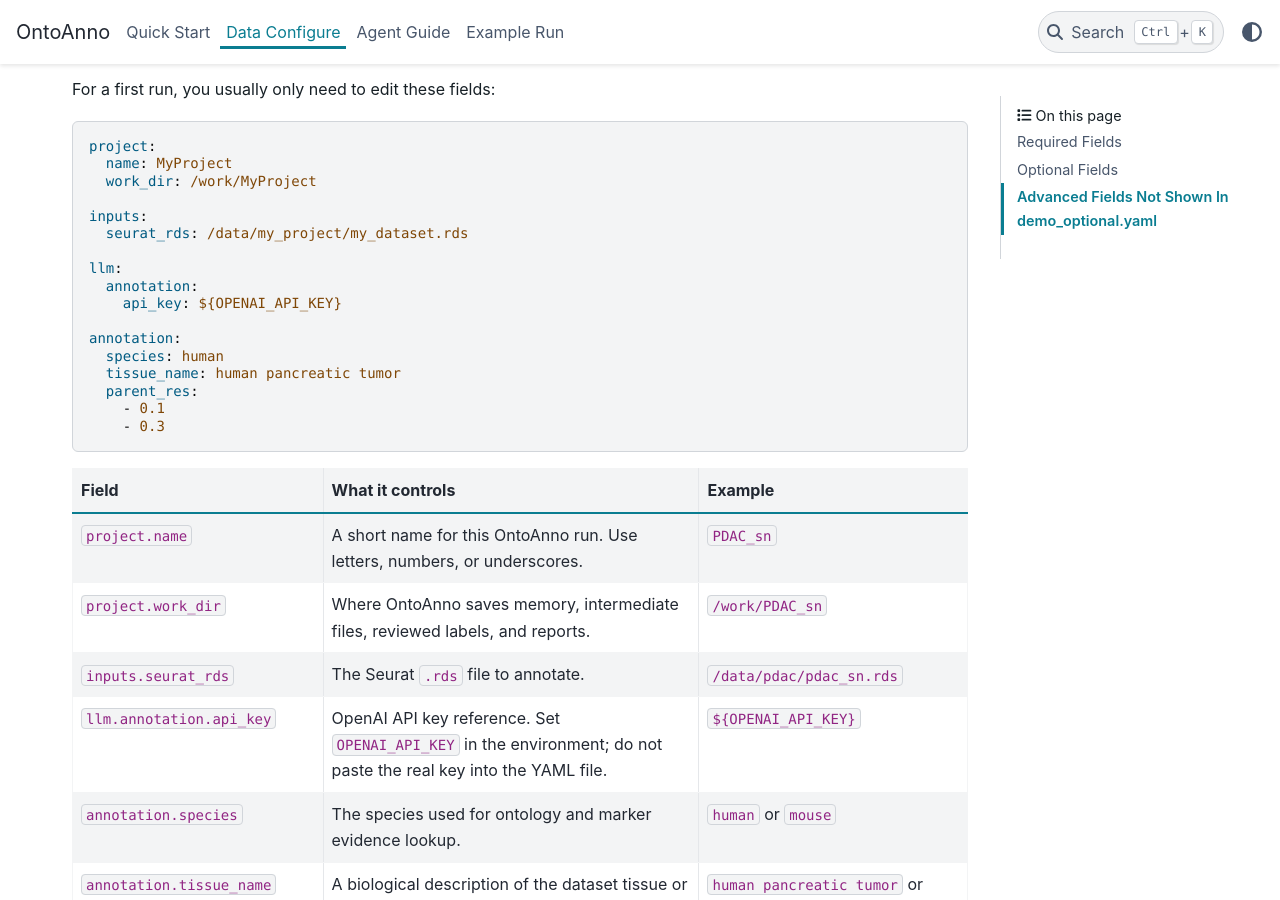
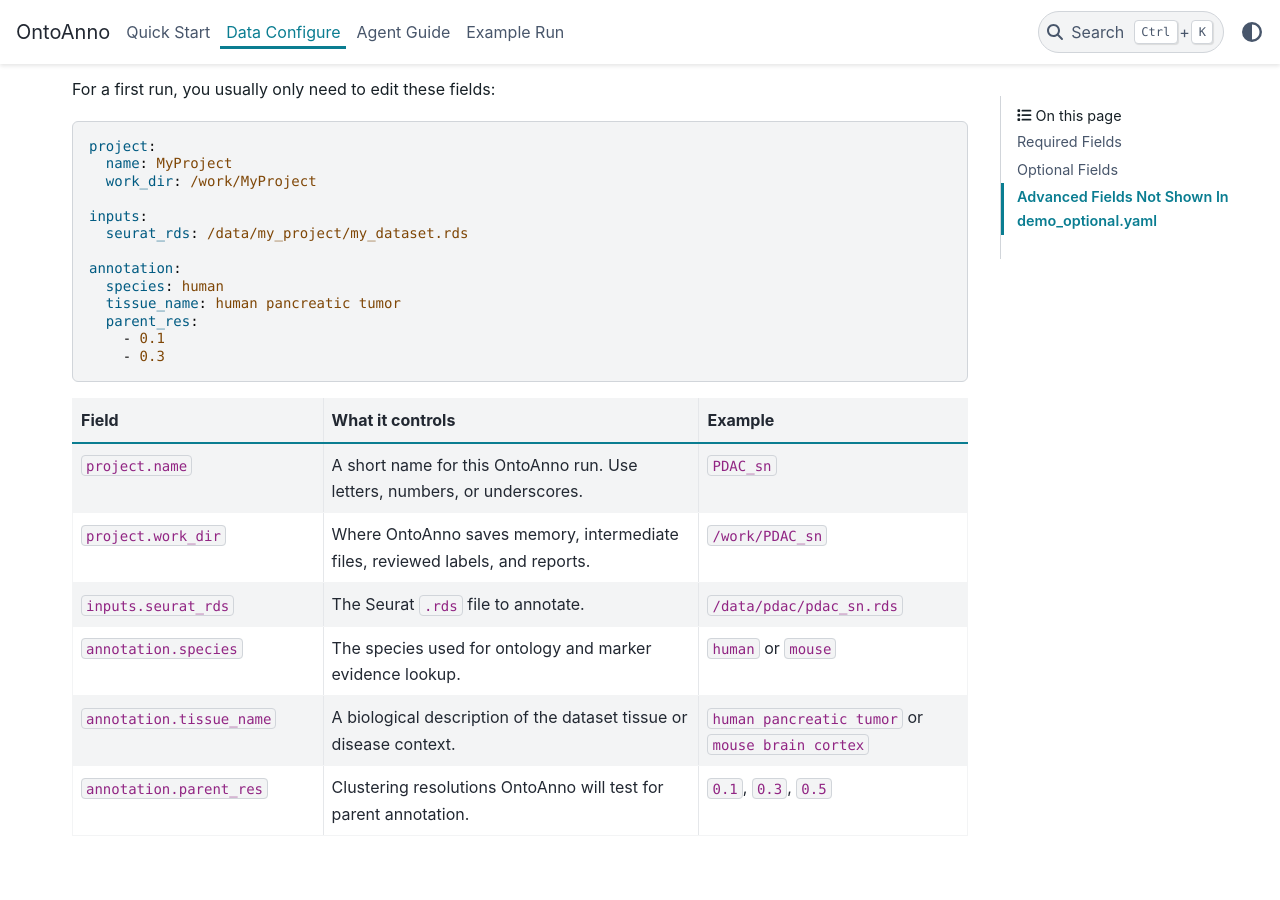
Before and after one commit to tamuya23/OntoAnno, a Sphinx documentation site: the page built from docs/data_configure.rst, in a window 1280 px wide and 900 px high, scrolled down 355 px. Built offline with Sphinx 7.4.7 and the PyData theme 0.15.4, drawn with Linux system fonts in a browser that asks for light colours.

Commit message:
YAML Update

```diff
--- a/docs/data_configure.rst
+++ b/docs/data_configure.rst
@@ -21,10 +21,6 @@ For a first run, you usually only need to edit these fields:
 
    inputs:
      seurat_rds: /data/my_project/my_dataset.rds
-
-   llm:
-     annotation:
-       api_key: ${OPENAI_API_KEY}
 
    annotation:
      species: human
@@ -50,9 +46,6 @@ For a first run, you usually only need to edit these fields:
    * - ``inputs.seurat_rds``
      - The Seurat ``.rds`` file to annotate.
      - ``/data/pdac/pdac_sn.rds``
-   * - ``llm.annotation.api_key``
-     - OpenAI API key reference. Set ``OPENAI_API_KEY`` in the environment; do not paste the real key into the YAML file.
-     - ``${OPENAI_API_KEY}``
    * - ``annotation.species``
      - The species used for ontology and marker evidence lookup.
      - ``human`` or ``mouse``
```
Also changed, not shown: README.md (+0 -4 lines), 2 other files.
